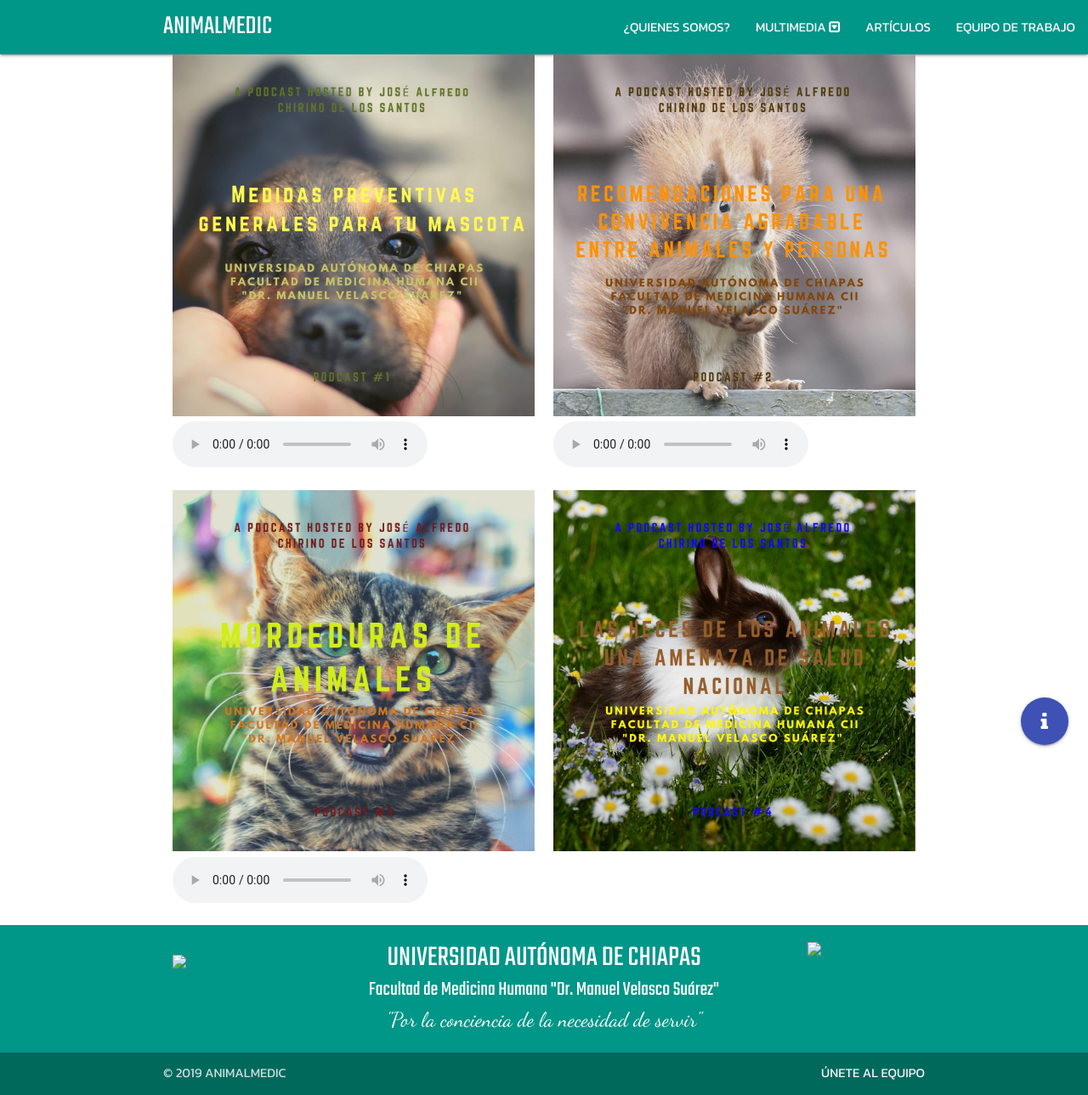
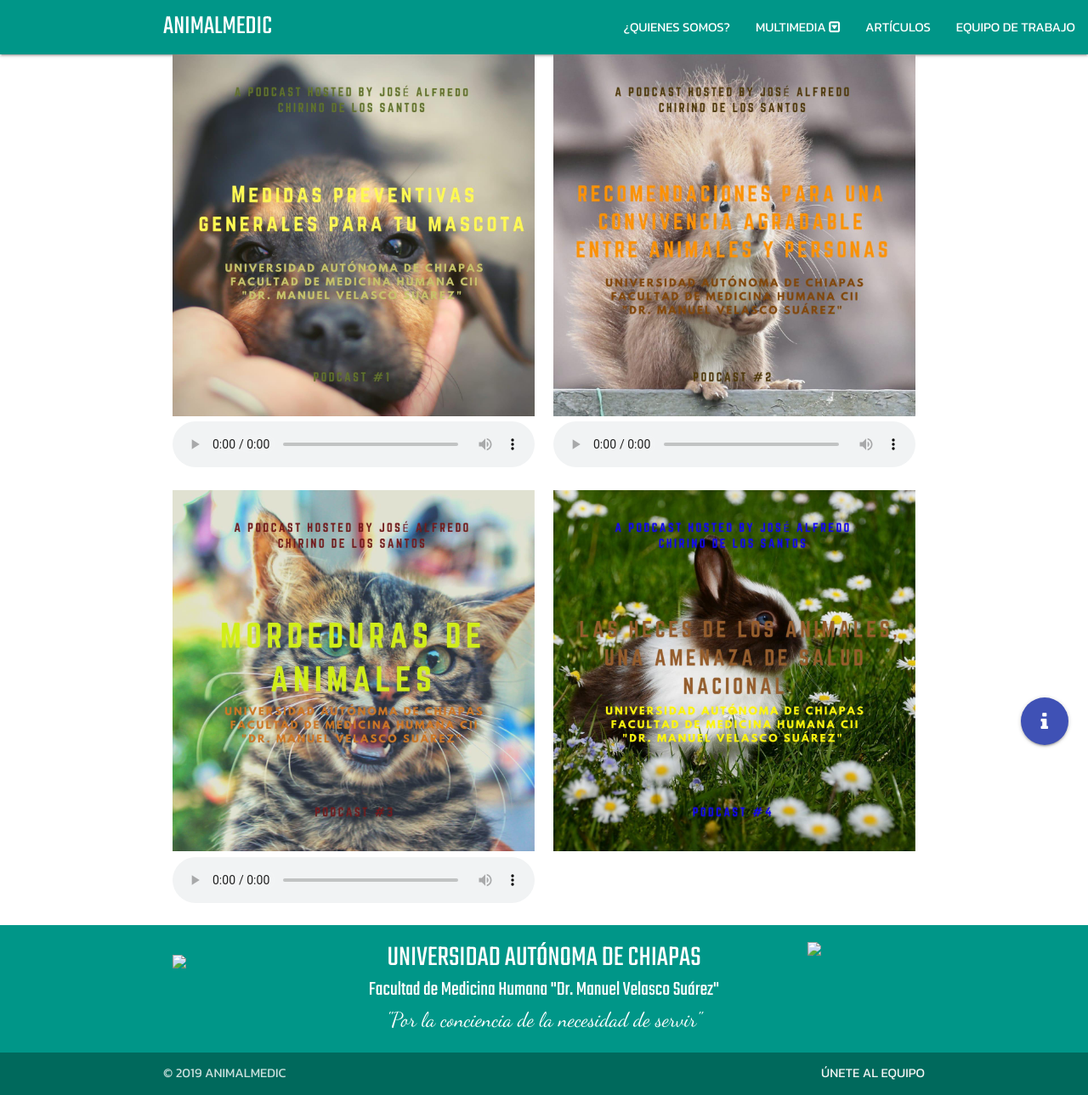
Before and after one commit to animalmedic/animalmedic.github.io, a Jekyll site: the page built from pages/multimedia/podcast.html, in a window 1280 px wide. Shown: the whole page at 85% size. Built offline with Jekyll 4.4.1, drawn with Linux system fonts in a browser that asks for light colours; nearby versions of some CDN libraries; some web fonts are replaced; library files that are not in the unit come from our copies.

Commit message:
Add files via upload

```diff
--- a/pages/multimedia/podcast.html
+++ b/pages/multimedia/podcast.html
@@ -3,19 +3,19 @@
 permalink: multimedia/podcast
 ---
 
-<style type="text/css">.container img {width:100%;height:auto;</style>
+<style type="text/css">.container img {width:100%;height:auto;}audio {width:100%;}</style>
 <div class="container">
 	<div class="row">
 		<div class="col l6 m6 s12">
 			<img src="{{ site.baseurl }}/assets/c-podcast/1.jpg">
 			<audio controls>
-				<source src="{{ site.baseurl }}/assets/c-podcast/1.mp3" type="audio/m4a">
+				<source src="{{ site.baseurl }}/assets/c-podcast/1.mp3" type="audio/mp3">
 			</audio>
 		</div>
 		<div class="col l6 m6 s12">
 			<img src="{{ site.baseurl }}/assets/c-podcast/2.jpg">
 			<audio controls>
-				<source src="{{ site.baseurl }}/assets/c-podcast/2.mp3" type="audio/m4a">
+				<source src="{{ site.baseurl }}/assets/c-podcast/2.mp3" type="audio/mp3">
 			</audio>
 		</div>
 	</div>
@@ -23,13 +23,13 @@
 		<div class="col l6 m6 s12">
 			<img src="{{ site.baseurl }}/assets/c-podcast/3.jpg">
 			<audio controls>
-				<source src="{{ site.baseurl }}/assets/c-podcast/3.mp3" type="audio/m4a">
+				<source src="{{ site.baseurl }}/assets/c-podcast/3.mp3" type="audio/mp3">
 			</audio>
 		</div>
 		<div class="col l6 m6 s12">
 			<img src="{{ site.baseurl }}/assets/c-podcast/4.jpg">
 			<audio constrols>
-				<source src="{{ site.baseurl }}/assets/c-podcast/4.mp3" type="audio/m4a">
+				<source src="{{ site.baseurl }}/assets/c-podcast/4.mp3" type="audio/mp3">
 			</audio>
 		</div>
 	</div>
```
